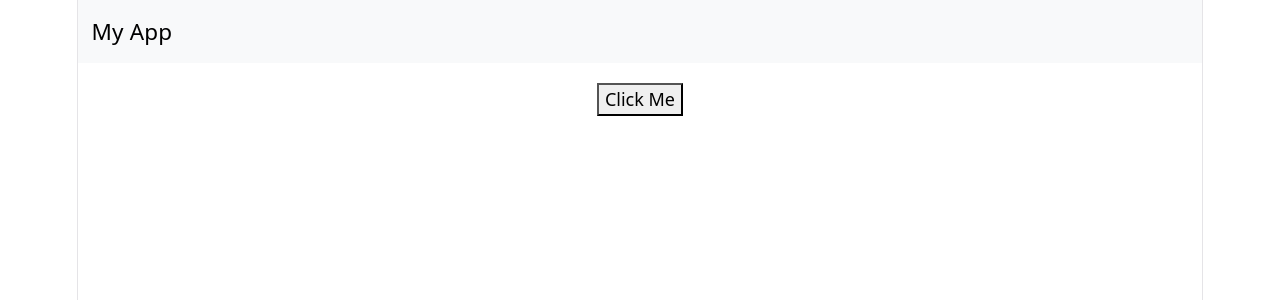
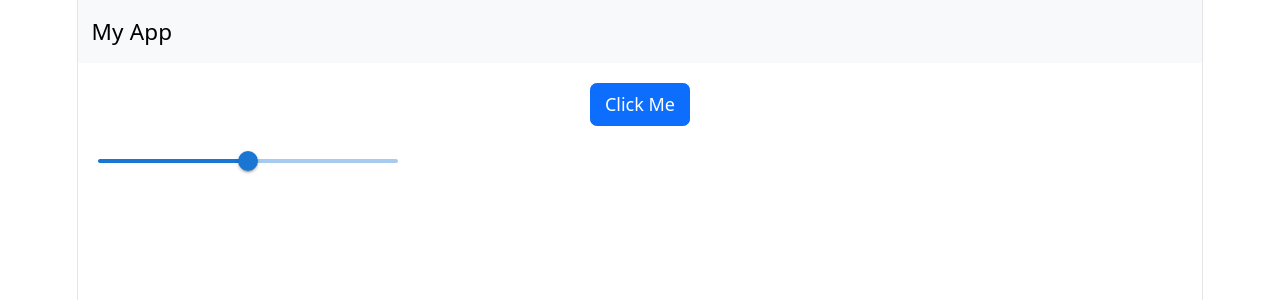
Before and after one commit to ToukaMawass/my-app, a React (Vite) app: page / in a window 1280 px wide. Shown: the top 300 px of the page. Built offline with nearby package versions, Linux system fonts and the light colour scheme.

Commit message:
updated UI with navbar button and slider

```diff
--- a/src/App.tsx
+++ b/src/App.tsx
@@ -1,17 +1,26 @@
+import Slider from '@mui/material/Slider';
+
 function App() {
   return (
     <div>
+      {/* Navbar */}
       <nav className="navbar navbar-expand-lg navbar-light bg-light">
         <div className="container-fluid">
-          <a className="navbar-brand" href="#">My App</a>
-          <button className="navbar-toggler" type="button">
-            <span className="navbar-toggler-icon"></span>
-          </button>
+          <a className="navbar-brand" href="#">
+            My App
+          </a>
         </div>
       </nav>
 
+      {/* Content */}
       <div style={{ padding: "20px" }}>
-        <button>Click Me</button>
+        <button className="btn btn-primary">
+          Click Me
+        </button>
+
+        <div style={{ width: 300, marginTop: 20 }}>
+          <Slider defaultValue={50} />
+        </div>
       </div>
     </div>
   );
```
